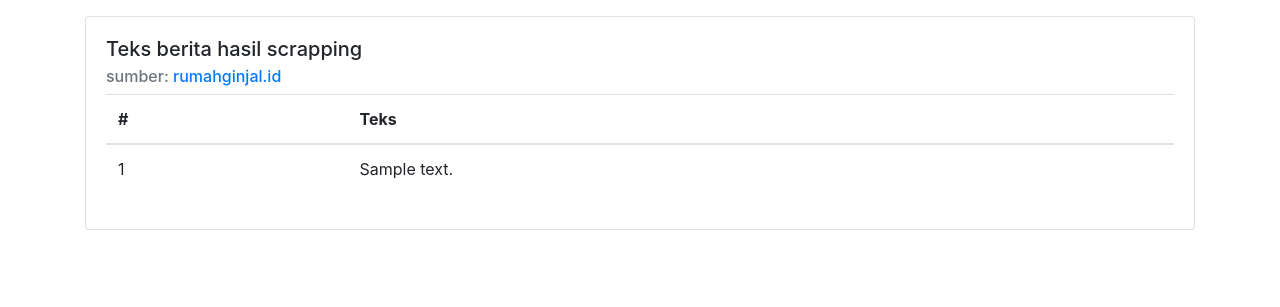
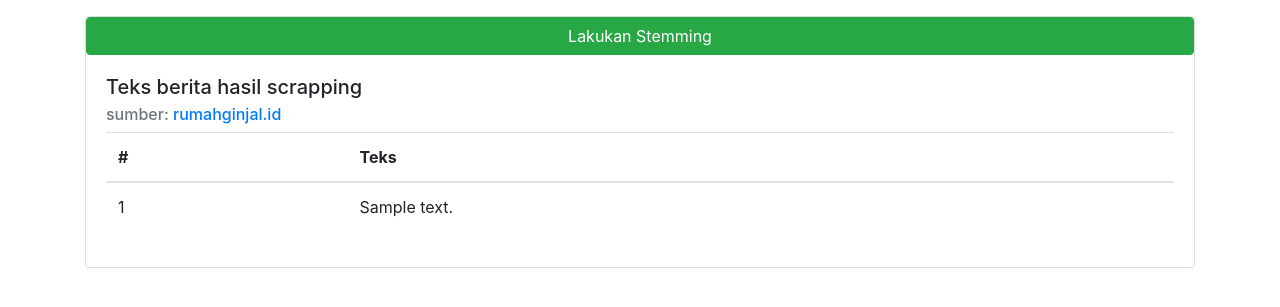
Before and after one commit to syakirali/stemming, a Flask app: page / in a window 1280 px wide. Shown: the part 56-363 px from the top of the page. Run offline with Flask 2, Linux system fonts and the light colour scheme; tables that the repository leaves empty hold one stand-in row (values such as "Sample post"); some libraries are stand-ins or nearby versions.

Commit message:
add generate button

```diff
--- a/templates/index.html
+++ b/templates/index.html
@@ -6,6 +6,7 @@
 {% block content %}
 <div class="container mt-3">
   <div class="card">
+    <a href="/generate" class="btn btn-success">Lakukan Stemming</a>
     <div class="card-body">
       <h5 class="card-title">Teks berita hasil scrapping</h5>
       <h6 class="card-subtitle mb-2 text-muted">sumber: <a href="rumahginjal.id">rumahginjal.id</a></h6>
```
